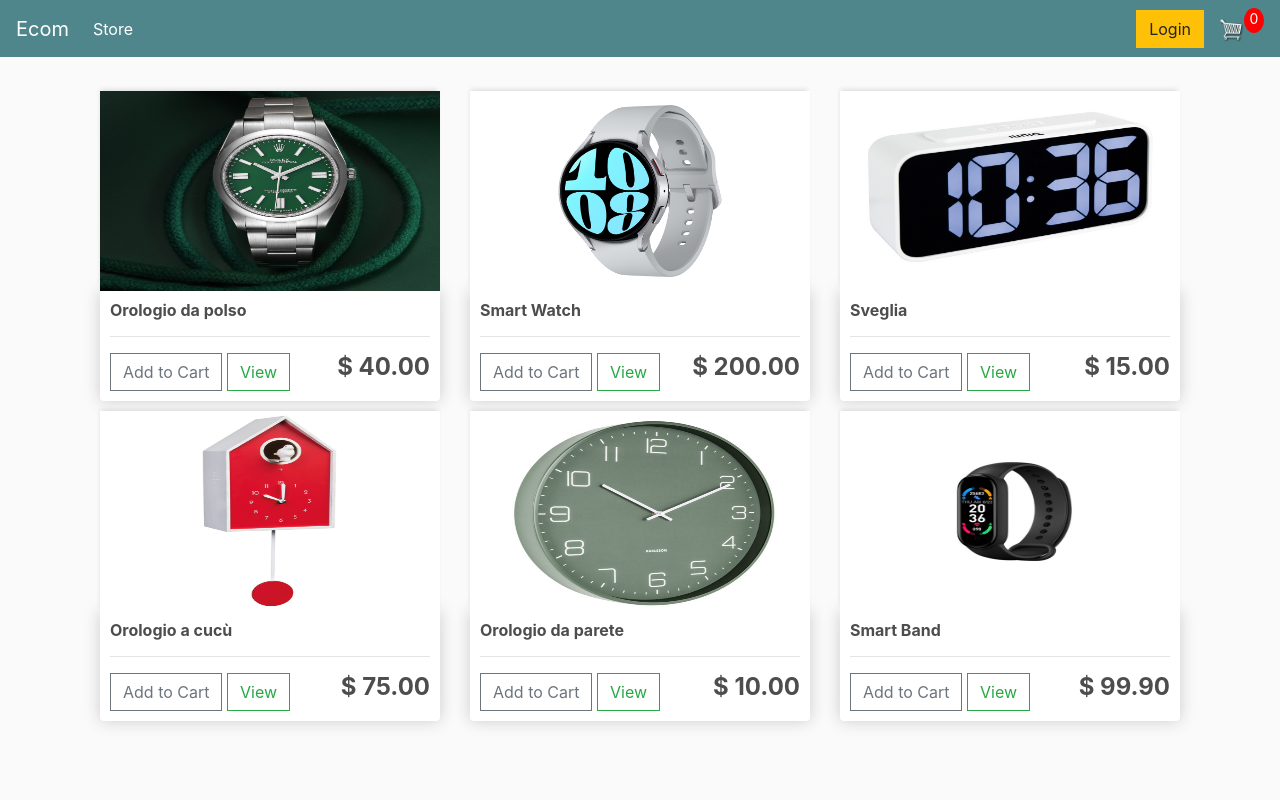
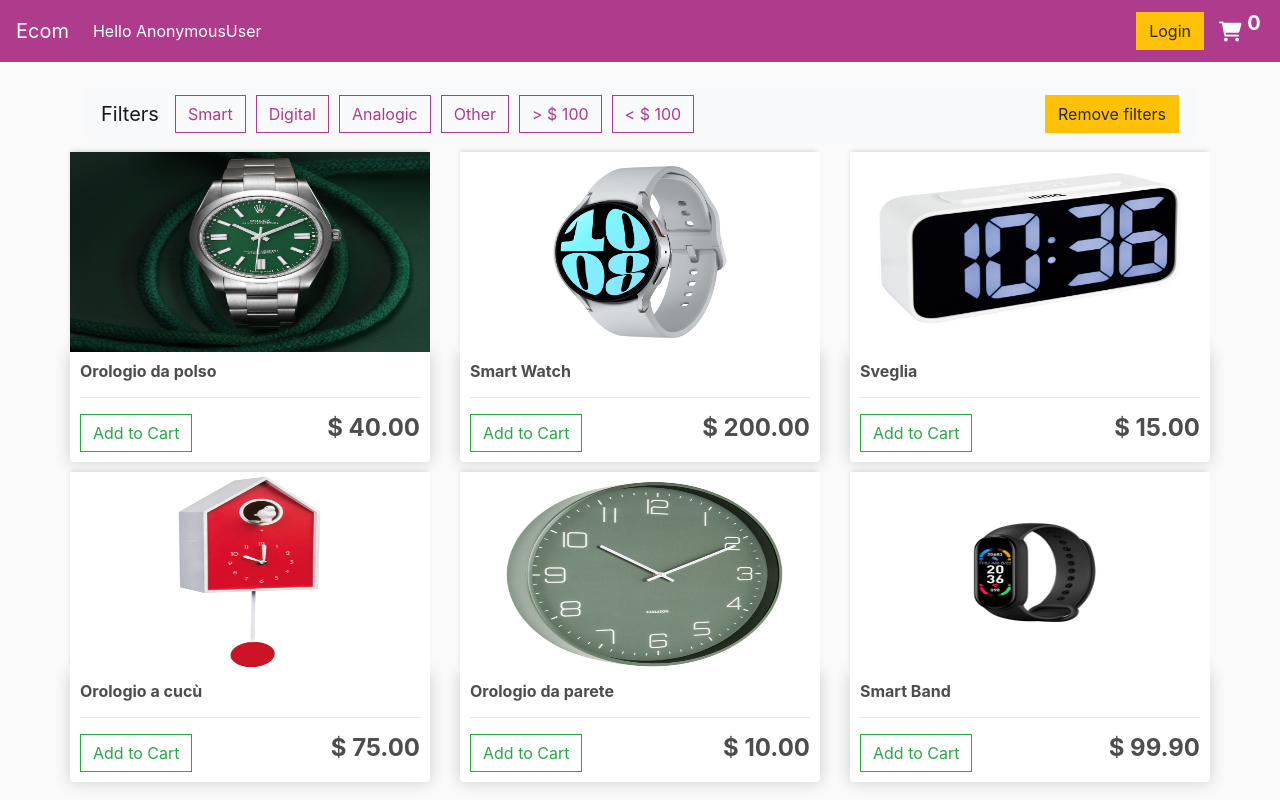
Before and after one commit to CASician/ecommerce-ppm, a Django app: page / in a window 1280 px wide. Run offline with Django 4.2, Linux system fonts and the light colour scheme; data comes from the database, SQL or seed files in the repository; both versions use the stored data as it was after the commit; some libraries are stand-ins or nearby versions.

Commit message:
feat: add buttons for filters

```diff
--- a/ppm_products/models.py
+++ b/ppm_products/models.py
@@ -2,6 +2,8 @@ from django.db import models
 from django.contrib.auth.models import User
 
 # Create your models here.
+
+
 class Customer(models.Model):
     user = models.OneToOneField(User, null=True, blank=True, on_delete=models.CASCADE)
     name = models.CharField(max_length=100, null=True)
@@ -10,10 +12,12 @@ class Customer(models.Model):
     def __str__(self):
         return self.name
 
+
 class Product(models.Model):
     name = models.CharField(max_length=100, null=True)
     price = models.DecimalField(max_digits=7, decimal_places=2)
     digital = models.BooleanField(default=False, null=True, blank=True)
+    category = models.CharField(max_length=100, null=True)
     image = models.ImageField(null=True, blank=True)
 
     def __str__(self):
@@ -26,6 +30,7 @@ class Product(models.Model):
         except:
             url = ''
         return url
+
 
 class Order(models.Model):
     customer = models.ForeignKey(Customer, on_delete=models.SET_NULL, null=True, blank=True)
@@ -57,6 +62,7 @@ class Order(models.Model):
         total = sum([item.quantity for item in orderitems])
         return total
 
+
 class OrderItem(models.Model):
     product = models.ForeignKey(Product, on_delete=models.SET_NULL, null=True, blank=True)
     order = models.ForeignKey(Order, on_delete=models.SET_NULL, null=True, blank=True)
@@ -71,6 +77,7 @@ class OrderItem(models.Model):
         total = self.product.price * self.quantity
         return total
 
+
 class ShippingAddress(models.Model):
     customer = models.ForeignKey(Customer, on_delete=models.SET_NULL, null=True, blank=True)
     order = models.ForeignKey(Order, on_delete=models.SET_NULL, null=True, blank=True)
--- a/ppm_products/templates/store/main.html
+++ b/ppm_products/templates/store/main.html
@@ -9,6 +9,8 @@
     <link rel="stylesheet" href="https://stackpath.bootstrapcdn.com/bootstrap/4.4.1/css/bootstrap.min.css" integrity="sha384-Vkoo8x4CGsO3+Hhxv8T/Q5PaXtkKtu6ug5TOeNV6gBiFeWPGFN9MuhOf23Q9Ifjh" crossorigin="anonymous">
 
     <link rel="stylesheet" type="text/css" href="{% static 'css/main.css' %}">
+
+    <link rel="stylesheet" href="https://cdnjs.cloudflare.com/ajax/libs/font-awesome/6.0.0-beta3/css/all.min.css">
 
 
     <link rel="apple-touch-icon" sizes="180x180" href="/static/images/favicon/apple-touch-icon.png">
@@ -47,7 +49,7 @@
 
             for (var i = 0; i < cookieArr.length; i++) {
                 var cookiePair = cookieArr[i].split("=");
-                if(name == cookiePair[0].trim()){
+                if(name === cookiePair[0].trim()){
                     return decodeURIComponent(cookiePair[1]);
                 }
             }
@@ -55,7 +57,7 @@
         }
         var cart = JSON.parse(getCookie('cart'))
 
-        if(cart == undefined){
+        if(cart === undefined){
             cart = {}
             console.log('Cart was created')
             document.cookie = 'cart=' + JSON.stringify(cart) + ";domain=;path=/"
@@ -69,21 +71,19 @@
 
 <nav class="navbar navbar-expand-lg navbar-dark bg-dark">
     <a class="navbar-brand" href="{% url 'store' %}">Ecom</a>
-    <button class="navbar-toggler" type="button" data-toggle="collapse" data-target="#navbarSupportedContent" aria-controls="navbarSupportedContent" aria-expanded="false" aria-label="Toggle navigation">
-        <span class="navbar-toggler-icon"></span>
-    </button>
+
 
     <div class="collapse navbar-collapse" id="navbarSupportedContent">
         <ul class="navbar-nav mr-auto">
             <li class="nav-item active">
-                <a class="nav-link" href="#">Store <span class="sr-only">(current)</span></a>
+                <a class="nav-link" href="#"> Hello {{ user }} <span class="sr-only">(current)</span></a>
             </li>
         </ul>
         <div class="form-inline my-2 my-lg-0">
             <a href="#" class="btn btn-warning">Login</a>
 
             <a href="{% url 'cart' %}">
-                <img  id="cart-icon" src="{% static 'images/cart.png' %}">
+                <i class="fa-solid fa-cart-shopping fa-lg"></i>
             </a>
             <p id="cart-total">{{ cartItems }}</p>
 
--- a/ppm_products/templates/store/store.html
+++ b/ppm_products/templates/store/store.html
@@ -2,8 +2,47 @@
 {% load static %}
 {% block content %}
 
-    <div class="container">
-        <div class="row">                       <!-- 3 PRODOTTI, PRIMA FILA -->
+    <div class="row">
+
+    <div class="container-fluid">
+        <nav class="navbar navbar-expand-lg navbar-light bg-light">
+            <a class="navbar-brand">Filters</a>
+
+
+            <div class="collapse navbar-collapse" id="navbarSupportedContent">
+                <ul class="navbar-nav mr-auto">
+                    <li class="nav-item active">
+                        <button class="btn my-btn">Smart</button>
+                    </li>
+                    <li class="nav-item active">
+                        <button class="btn my-btn">Digital</button>
+                    </li>
+                    <li class="nav-item active">
+                        <button class="btn my-btn">Analogic</button>
+                    </li>
+                     <li class="nav-item active">
+                        <button class="btn my-btn">Other</button>
+                    </li>
+                    <li class="nav-item active">
+                        <button class="btn my-btn">> $ 100</button>
+                    </li>
+                    <li class="nav-item active">
+                        <button class="btn my-btn">< $ 100</button>
+                    </li>
+                </ul>
+                <div class="form-inline my-2 my-lg-0">
+                    <a href="{% url 'store' %}" class="btn btn-warning">Remove filters</a>
+                </div>
+            </div>
+        </nav>
+    </div>
+
+
+
+
+
+        <div class="row">
+            <!-- 3 PRODOTTI, PRIMA FILA -->
             {% for product in products %}
                 <div class="col-lg-4">
                     <img class="thumbnail" src="{{ product.imageUrl }}"/>
@@ -11,15 +50,16 @@
                         <h6><strong> {{ product.name }}</strong></h6>
                         <hr>
 
-                    <button data-product={{ product.id }} data-action="add" class="btn btn-outline-secondary add-btn update-cart">Add to Cart</button>
-                    <a class="btn btn-outline-success" href="#">View</a>
+                        <button data-product={{ product.id }} data-action="add" class="btn btn-outline-success add-btn update-cart">Add to Cart</button>
                         <h4 style="display: inline-block; float: right"><strong>$ {{ product.price|floatformat:2 }}</strong></h4>
                     </div>
                 </div>
 
             {% endfor %}
+        </div>
 
-        </div>
+
+
     </div>
 
 {% endblock content %}
--- a/static/css/main.css
+++ b/static/css/main.css
@@ -26,10 +26,11 @@ h1,h2,h3,h4,h5,h6{
 }
 
 .bg-dark{
-	background-color: #4f868c!important;
+	background-color: #ae3b8b!important;
 }
 
-#cart-icon{
+.fa-cart-shopping {
+	color: white;
 	width:25px;
 	display: inline-block;
 	margin-left: 15px;
@@ -39,11 +40,11 @@ h1,h2,h3,h4,h5,h6{
 	display: block;
 	text-align: center;
 	color:#fff;
-	background-color: red;
 	width: 20px;
-	height: 25px;
+	height: auto;
 	border-radius: 50%;
-	font-size: 14px;
+	font-size: 20px;
+	font-weight: bolder;
 }
 
 .col-lg-4, .col-lg-6, .col-lg-8, .col-lg-12{
@@ -97,3 +98,29 @@ h1,h2,h3,h4,h5,h6{
 .hidden{
 	display: none!important;
 }
+
+.my-btn {
+    color: #ae3b8b; /* Colore del testo */
+    border-color: #ae3b8b; /* Colore del bordo */
+	margin-right: 10px;
+}
+
+.my-btn:hover,
+.my-btn:focus,
+.my-btn:active,
+.my-btn.active,
+.my-btn:focus-visible {
+    color: #fff; /* Colore del testo al passaggio del mouse, al focus, ecc. */
+    background-color: #ae3b8b; /* Colore di sfondo al passaggio del mouse, al focus, ecc. */
+    border-color: #ae3b8b; /* Colore del bordo al passaggio del mouse, al focus, ecc. */
+}
+
+.my-btn.disabled,
+.my-btn:disabled {
+    color: #ae3b8b; /* Colore del testo per il pulsante disabilitato */
+    background-color: transparent; /* Sfondo trasparente per il pulsante disabilitato */
+}
+
+.nav-item{
+	justify-content: space-between;
+}
--- a/static/js/cart.js
+++ b/static/js/cart.js
@@ -7,7 +7,7 @@ for (var i = 0; i < updateBtns.length; i++){
         console.log('productId:', productId, ', action: ', action )
 
         console.log('USER:', user)
-        if(user == 'AnonymousUser'){
+        if(user === 'AnonymousUser'){
             addCookieItem(productId, action)
         } else{
             updateUserOrder(productId, action)
@@ -42,15 +42,15 @@ function updateUserOrder(productId, action){
 function addCookieItem(productId, action){
     console.log('Not logged in')
 
-    if (action == 'add'){
-        if (cart[productId] == undefined){
+    if (action === 'add'){
+        if (cart[productId] === undefined){
             cart[productId] = {'quantity':1}
         }else{
             cart[productId]['quantity'] += 1
         }
     }
 
-    if(action == 'remove'){
+    if(action === 'remove'){
         cart[productId]['quantity'] -= 1
 
         if(cart[productId]['quantity'] <= 0){
```
Also changed, not shown: ppm_products/templates/store/checkout.html (+4 -4 lines), ppm_products/utils.py (+4 -3 lines), ppm_products/views.py (+9 -8 lines), db.sqlite3, ppm_products/migrations/0005_product_category.py (added). Lines whose indentation alone changed are shown as unchanged.
